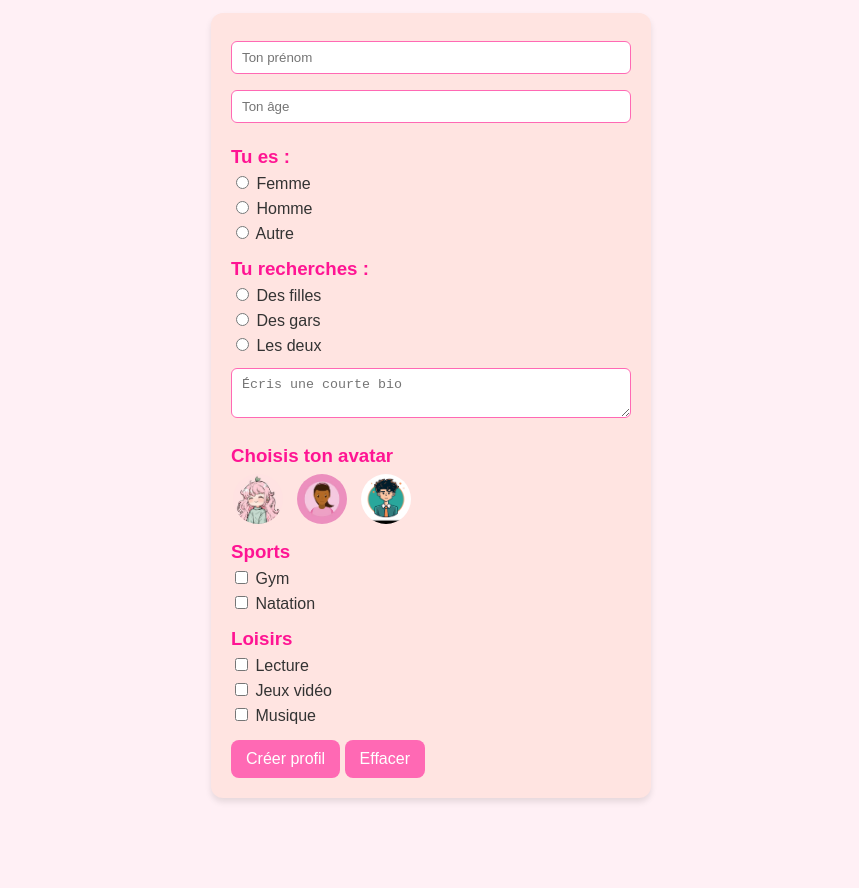
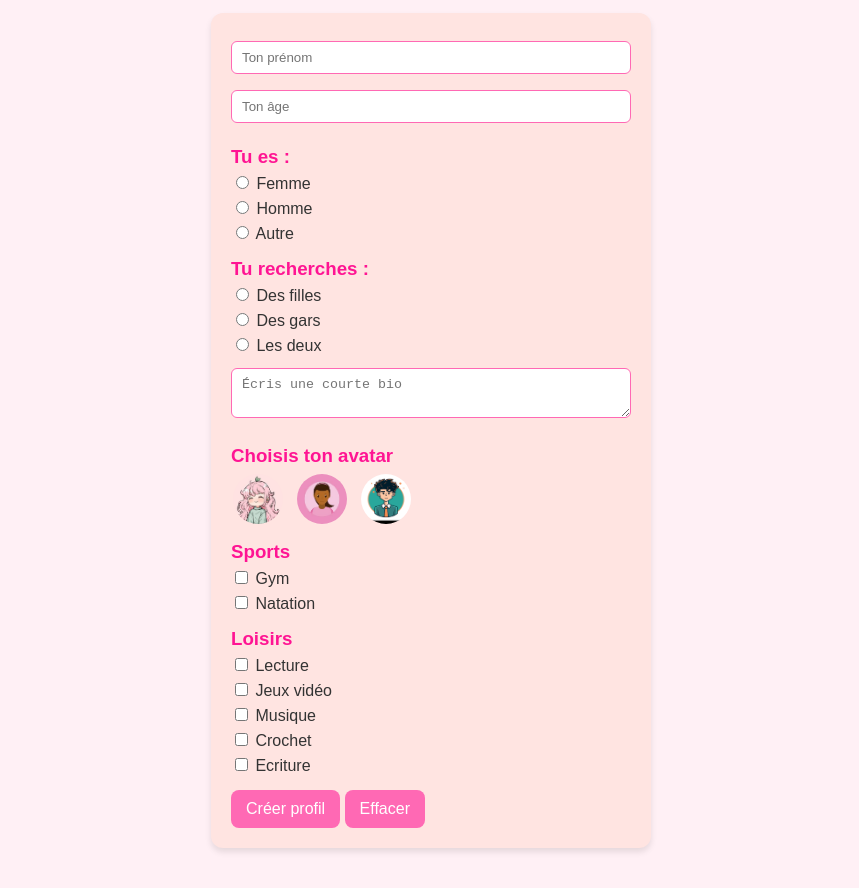
Before and after one commit to nancy2687/FLG, a plain HTML site: page index.html in a window 1280 px wide. Shown: the part 121-1009 px from the top of the page, without its empty margins (209-1068 px from the left). Before the commit the page ends 959 px from the top, so only its background shows below. Drawn offline with Linux system fonts and the light colour scheme.

Commit message:
Add new hobbies checkboxes to the form

```diff
--- a/index.html
+++ b/index.html
@@ -45,6 +45,9 @@
     <label><input type="checkbox" value="Lecture"> Lecture</label>
     <label><input type="checkbox" value="Jeux vidéo"> Jeux vidéo</label>
     <label><input type="checkbox" value="Musique"> Musique</label>
+    <label><input type="checkbox" value = "crochet"> Crochet</label>
+    <label><input type="checkbox" value = "écriture"> Ecriture</label>
+
 
     <button type="submit">Créer profil</button>
     <button type="reset">Effacer</button>
```
